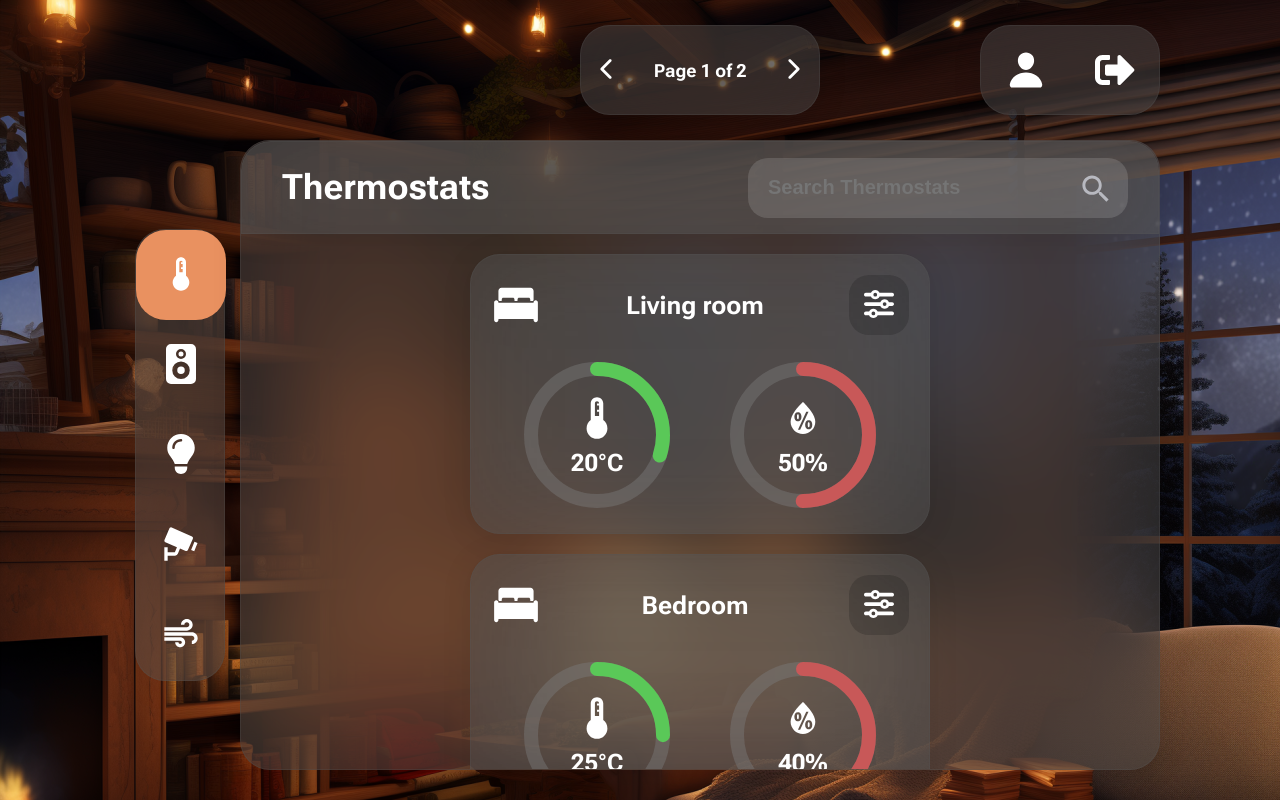
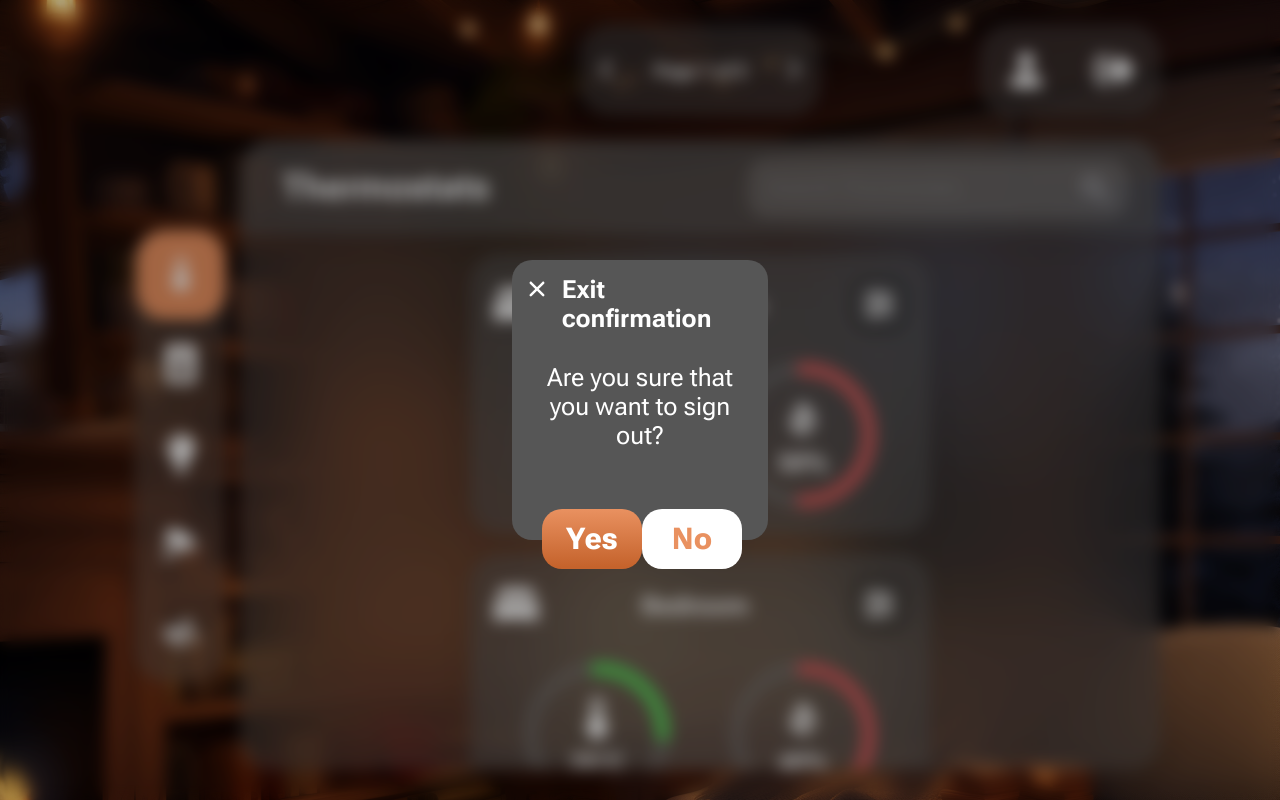
Before and after one commit to elab-development/internet-tehnologije-projekat-smarthome_2020_0069, a React (Create React App) app in the folder smart_home_frontend/: page / in a window 1280 px wide. Both pictures are taken after a click on the button 1114 px from the left and 71 px from the top of the page. Built offline with nearby package versions, Linux system fonts and the light colour scheme.

Commit message:
added modal model and modal for sign out

```diff
--- a/smart_home_frontend/src/Components/Devices/ProfileButtons.scss
+++ b/smart_home_frontend/src/Components/Devices/ProfileButtons.scss
@@ -5,3 +5,17 @@
     grid-row-start: 2;
     grid-row-end: 3;
 }
+
+.exit-modal-content{
+    color: white;
+    font-size: 25px;
+    margin: 30px;
+    text-align: center;
+}
+
+
+.exit-modal-buttons{
+    margin-top: 30%;
+    display: flex;
+    justify-content: space-around;
+}
--- a/smart_home_frontend/src/Components/Devices/ProfileButtons.tsx
+++ b/smart_home_frontend/src/Components/Devices/ProfileButtons.tsx
@@ -1,10 +1,12 @@
-import React from "react";
+import React, { useState } from "react";
 import { Pages } from "../../Pages/Devices";
 import PageButton from "./PageButton";
 import { IoPerson } from "react-icons/io5";
 import { FaSignOutAlt } from "react-icons/fa";
 import "./ProfileButtons.scss";
 import GlassDiv from "../Shared/GlassDiv";
+import PopupModal from "../Shared/Modals/PopupModal";
+import PrimaryButton from "../Shared/PrimaryButton";
 
 type Props = {
     selectedPage: Pages;
@@ -12,6 +14,10 @@ type Props = {
 };
 
 const ProfileButtons = (props: Props) => {
+
+    let [isModalOpen, setIsModalOpen] = useState(false)
+
+
     return (
         <GlassDiv className="profile-buttons">
             <PageButton
@@ -21,9 +27,24 @@ const ProfileButtons = (props: Props) => {
             />
             <PageButton
                 active={false}
-                onClick={() => {}}
+                onClick={() => {setIsModalOpen(true)}}
                 icon={<FaSignOutAlt />}
             />
+            <PopupModal
+                isOpen={isModalOpen}
+                onRequestClose={() => setIsModalOpen(false)}
+                title="Exit confirmation"
+                width="20vw"
+                height="35vh"
+            >
+                <div className="exit-modal-content">
+                    Are you sure that you want to sign out?
+                    <div className="exit-modal-buttons">
+                        <PrimaryButton button_value="Yes" height="60px" width="100px"/>
+                        <PrimaryButton button_value="No" height="60px" width="100px" color="rgb(233, 145, 96)" background="white"/>
+                    </div>
+                </div>
+            </PopupModal>
         </GlassDiv>
     );
 };
--- a/smart_home_frontend/src/Components/Settings/Settings.tsx
+++ b/smart_home_frontend/src/Components/Settings/Settings.tsx
@@ -2,8 +2,8 @@ import React from 'react'
 import GlassDiv from '../Shared/GlassDiv';
 import Profile from './Profile';
 import Statistics from './Statistics';
-import ExitModal from '../Shared/Modals/ExitModal';
 import "./Settings.scss"
+import { useState } from 'react';
 
 type Props = {
 
@@ -11,11 +11,11 @@ type Props = {
 
 const Settings = (props: Props) => {
 
+
     return(
         <GlassDiv className='settings-wrapper'>
             <Profile></Profile>
             <Statistics></Statistics>
-            <ExitModal></ExitModal>
         </GlassDiv>
     );
 
--- a/smart_home_frontend/src/Components/Shared/Modals/ExitModal.tsx
+++ /dev/null
@@ -1,18 +0,0 @@
-import React from 'react';
-import ReactDOM from 'react-dom';
-import Modal from 'react-modal';
-
-type Props = {
-
-}
-
-const ExitModal = (props: Props) => {
-    return(
-        <div>
-            <Modal isOpen={true}/>
-
-        </div>
-    );
-};
-
-export default ExitModal;
--- /dev/null
+++ b/smart_home_frontend/src/Components/Shared/Modals/PopupModal.scss
@@ -0,0 +1,53 @@
+@import "../../../globals.scss";
+
+
+.modal-header{
+    color: white;
+    font-size: 25px;
+    font-weight: bold;
+    display: flex;
+    justify-content: space-between;
+    span{
+        margin-top: 15px;
+    }
+    div{
+        width: 50px;
+    }
+}
+
+.modal-overlay {
+    position: fixed;
+    top: 0;
+    left: 0;
+    right: 0;
+    bottom: 0;
+    background: rgba(0, 0, 0, 0.3);
+    backdrop-filter: blur(8px);
+    display: flex;
+    justify-content: center;
+    align-items: center;
+}
+
+.header-button{
+    background-color: transparent;
+    border: none;
+    width: 60px;
+    height: 60px;
+    cursor: pointer;
+    svg {
+        color: white;
+        width: 40px;
+        height: 40px;
+    }
+}
+
+.modal-content {
+    background: $grey_background;
+    border-radius: 20px;
+    position: absolute;
+    width: 30vw;
+    height: 50vh;
+    left: 50%;
+    top: 50%;
+    transform: translate(-50%, -50%);
+}
--- /dev/null
+++ b/smart_home_frontend/src/Components/Shared/Modals/PopupModal.tsx
@@ -0,0 +1,46 @@
+import React, { ReactNode } from 'react';
+import Modal from 'react-modal';
+import "./PopupModal.scss"
+import { IoIosClose } from "react-icons/io";
+
+type Props = {
+    isOpen: boolean;
+    onRequestClose: () => void;
+    children?: React.ReactNode;
+    title?: string;
+    width?: string;
+    height?: string;
+}
+
+const PopupModal = (props: Props) => {
+    return (
+        <div className='modal-wrapper'>
+            <Modal
+                isOpen={props.isOpen}
+                overlayClassName="modal-overlay"
+                className="modal-content"
+                style={
+                    {
+                        content:{
+                            width: props.width != null ? props.width : "30vw",
+                            height: props.height != null ? props.height : "50vh"
+                        }
+                    }
+                }
+
+            >
+                <div className='modal-header'>
+                    <button className="header-button" onClick={props.onRequestClose}>
+                        <IoIosClose/>
+                    </button>
+                    <span>{props.title}</span>
+                    <div></div>
+                </div>
+                {props.children}
+            </Modal>
+
+        </div>
+    );
+};
+
+export default PopupModal;
--- a/smart_home_frontend/src/Components/Shared/PrimaryButton.scss
+++ b/smart_home_frontend/src/Components/Shared/PrimaryButton.scss
@@ -1,8 +1,6 @@
 .primary-button input{
     background: rgb(233, 145, 96);
     background: linear-gradient(180deg, rgba(233, 145, 96, 1) 0%, rgba(197, 99, 44, 1) 96%);
-    width: 380px;
-    height: 60px;
     border: none;
     border-radius: 20px;
     outline: none;
--- a/smart_home_frontend/src/Components/Shared/PrimaryButton.tsx
+++ b/smart_home_frontend/src/Components/Shared/PrimaryButton.tsx
@@ -4,12 +4,24 @@ import "./PrimaryButton.scss"
 type Props = {
     button_value: string;
     className?: string;
+    width?: string;
+    height?: string;
+    color?: string;
+    background?: string
 };
 
 const PrimaryButton = (props: Props) => {
     return(
-        <div className={`primary-button ` + props.className}>
-            <input type="button" value={props.button_value}/>
+        <div
+            className={`primary-button ` + props.className}>
+            <input style={
+                {
+                    width: props.width != null ? props.width : "380px",
+                    height: props.height != null ? props.height : "60px",
+                    color: props.color != null ? props.color : "white",
+                    background: props.background
+                }
+            } type="button" value={props.button_value}/>
         </div>
     );
 };
--- a/smart_home_frontend/src/globals.scss
+++ b/smart_home_frontend/src/globals.scss
@@ -5,3 +5,4 @@ $blue: #58c1c8;
 $yellow: #c8bd58;
 $orange_main: #e99160;
 $orange_second: #c5632c;
+$grey_background: #565656;
```
Also changed, not shown: smart_home_frontend/src/Components/Shared/Modals/ExitModal.scss (deleted).
